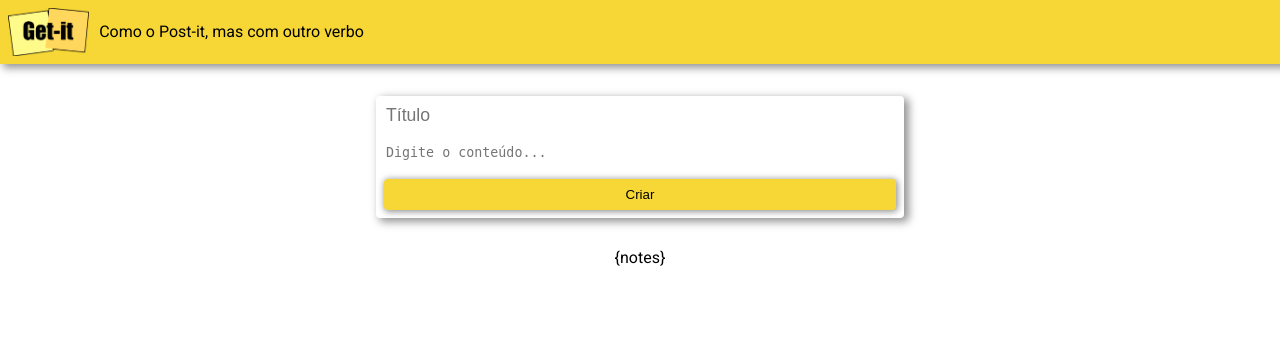
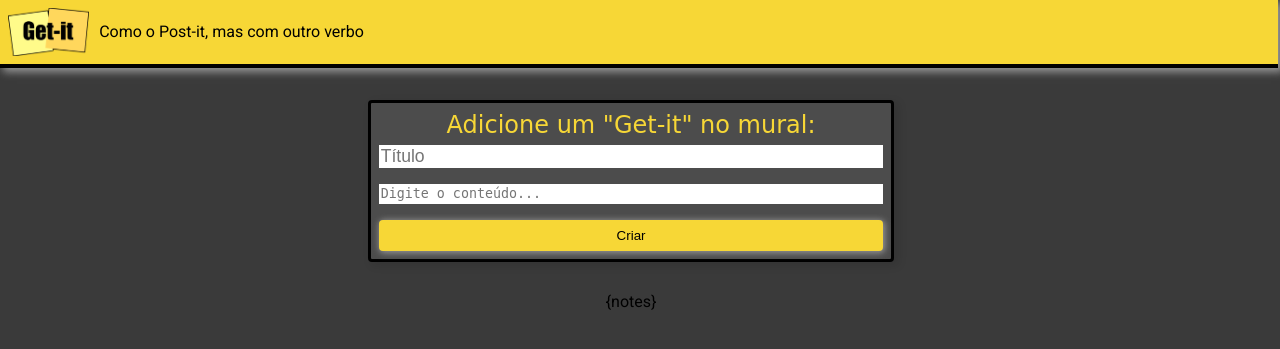
Before and after one commit to GuilhermeRameh/Projeto1_TecWeb, a Python web app: template templates/index.html in a window 1280 px wide. Shown: the top 349 px of the page. Run offline with Jinja, Linux system fonts and the light colour scheme; the template is opened without the code that fills it, so the values that code supplies are empty; some libraries are stand-ins or nearby versions.

Commit message:
Finalização do CSS e commit final

```diff
--- a/templates/components/note.html
+++ b/templates/components/note.html
@@ -21,7 +21,7 @@
       <input type="hidden" name="method" value="UPDATE"/>
       <input type="hidden" name="id" value="{id}"/>
       <div class="window-content">
-        <button class="close" onclick="closeUpdateForm({id})">&times;</button>
+        <span class="close" onclick="closeUpdateForm({id})">&times;</span>
         <h4>Título:</h4>
         <input class="popup-title" type="text" name="title" value="{title}"/>
         <h4>Conteúdo:</h4>
--- a/templates/getit.css
+++ b/templates/getit.css
@@ -25,8 +25,10 @@
 html,
 body {
   font-family: "Roboto", sans-serif;
+  width: 99.3%;
   display: flex;
   flex-direction: column;
+  background-color: #3a3a3a;
 }
 .appbar {
   display: flex;
@@ -38,6 +40,7 @@
   flex-direction: row;
   align-items: center;
   box-shadow: 4px 3px 8px 1px #969696;
+  border-bottom: solid 4px black;
 }
 .logo {
   height: 3rem;
@@ -56,9 +59,21 @@
   padding: 0.5rem;
   width: 40%;
   border-radius: 4px;
-  box-shadow: 4px 3px 8px 1px #969696;
+  border: solid 3px black;
+  box-shadow: 4px 3px 8px 1px rgba(0,0,0,0.1);
   margin-bottom: 2rem;
+  background-color: #4c4c4c;
 }
+
+.texto-container{
+  font-size: 1.5rem;
+  align-self: center;
+  margin: 0.15rem;
+  margin-bottom: 0.5rem;
+  font-family:'Bradley Hand', cursive;
+  color: #f7d736;
+}
+
 .form-card-title{
   font-size: 1.1rem;
   border: 0px;
--- a/templates/index.html
+++ b/templates/index.html
@@ -39,6 +39,7 @@
     <main class="container">
       <!-- method="post" foi removido apenas para o exemplo funcionar sem o servidor -->
       <form class="form-card" method="post">
+        <h3 class='texto-container'>Adicione um "Get-it" no mural:</h3>
         <input type="hidden" name="method" value="POST"/>
         <input
           class="form-card-title"
```
Also changed, not shown: other parts of templates/getit.css (+21 -8 lines), data/note.db.
